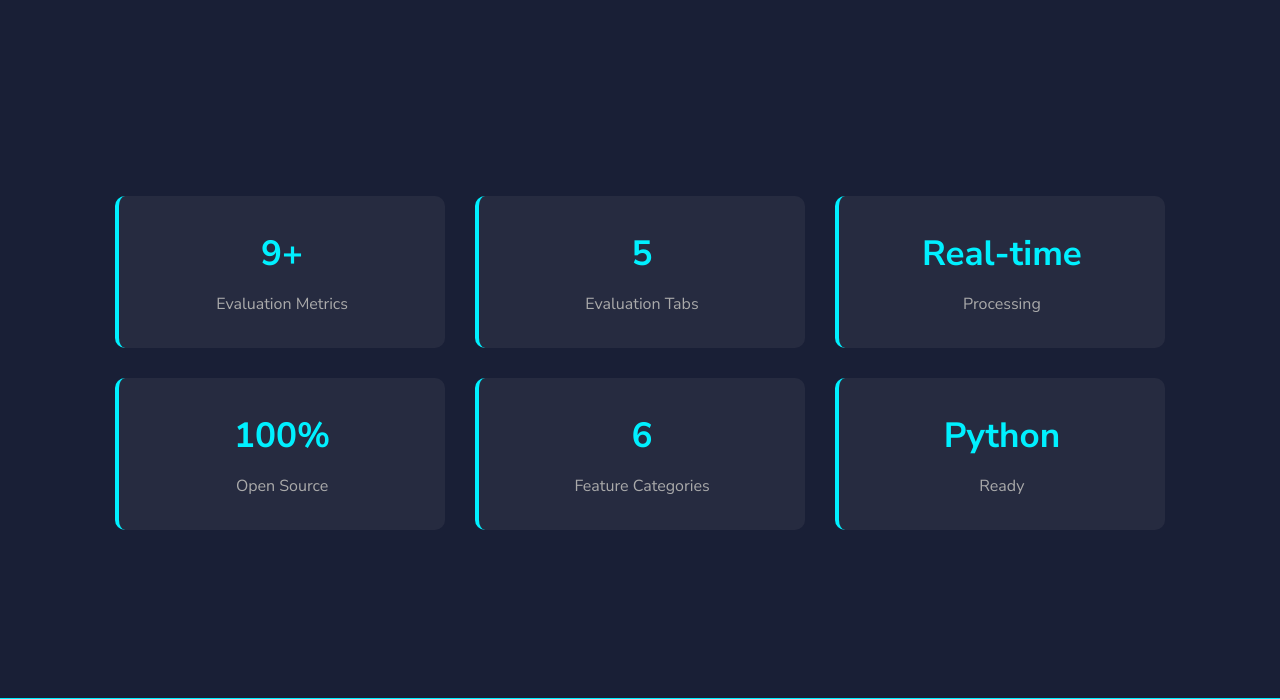
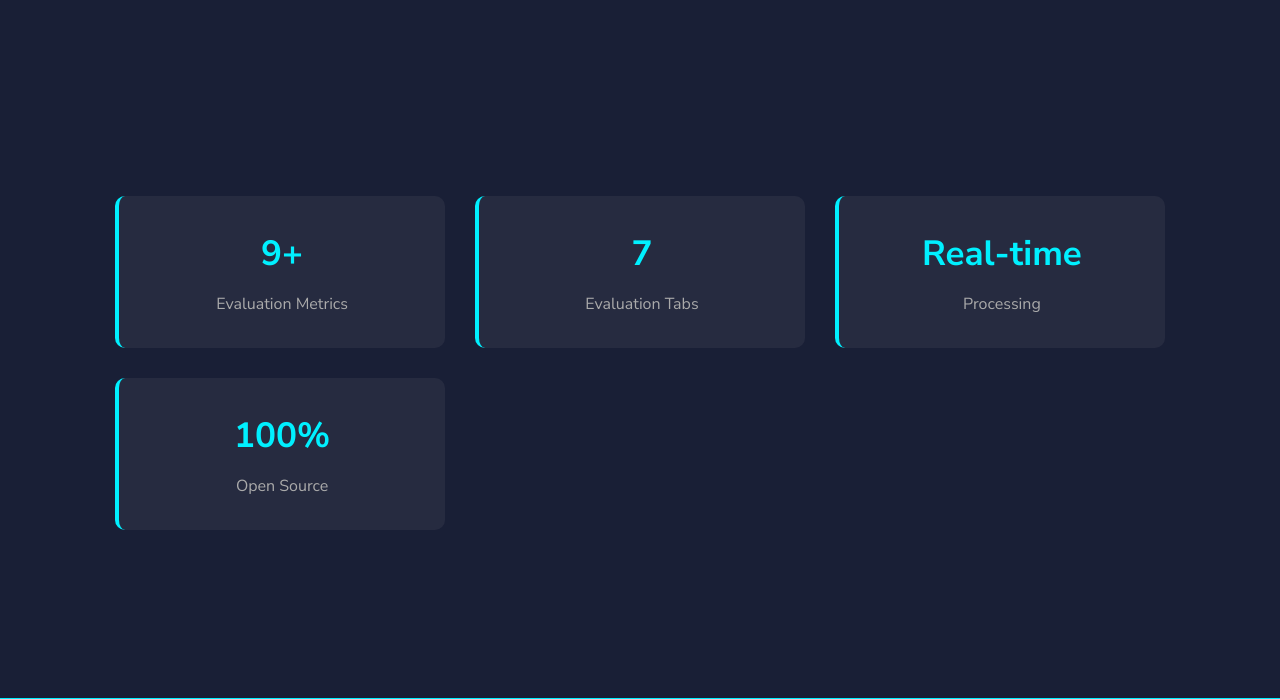
Before and after one commit to Harshita26705/LLM_Evaluation_Dashboard, a Flask app: page / in a window 1280 px wide. Shown: the part 1652-2351 px from the top of the page. Run offline with Flask 3, Linux system fonts and the light colour scheme; some libraries are stand-ins or nearby versions.

Commit message:
Update evaluation metrics in About section: increase tabs count to 7 and remove redundant stats

```diff
--- a/templates/index.html
+++ b/templates/index.html
@@ -99,7 +99,7 @@
             <p>Evaluation Metrics</p>
         </div>
         <div class="stat-box">
-            <h3>5</h3>
+            <h3>7</h3>
             <p>Evaluation Tabs</p>
         </div>
         <div class="stat-box">
@@ -109,14 +109,6 @@
         <div class="stat-box">
             <h3>100%</h3>
             <p>Open Source</p>
-        </div>
-        <div class="stat-box">
-            <h3>6</h3>
-            <p>Feature Categories</p>
-        </div>
-        <div class="stat-box">
-            <h3>Python</h3>
-            <p>Ready</p>
         </div>
     </div>
 </section>
```
